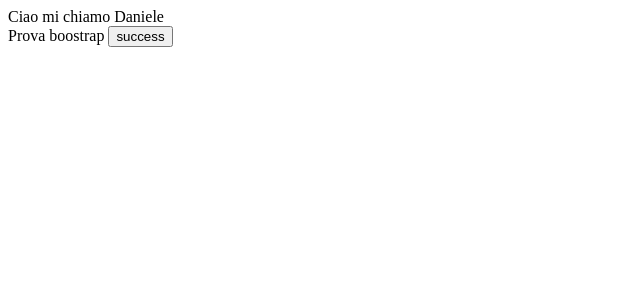
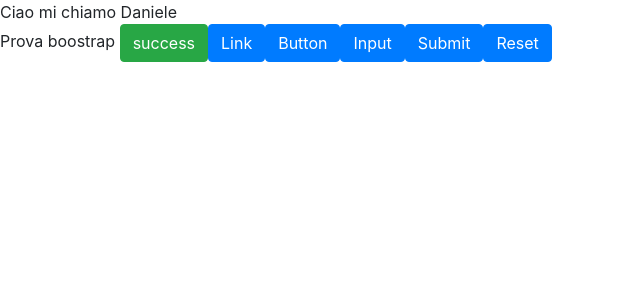
Before and after one commit to DanieleDenitto/SenatoreCappelli, an Angular app: page / in a window 1280 px wide. Shown: the top 300 px of the page, without its empty margins (0-640 px from the left). Built offline with nearby package versions, Linux system fonts and the light colour scheme.

Commit message:
Installazione effettiva boostrap(import nel style.css)

```diff
--- a/angular.json
+++ b/angular.json
@@ -23,10 +23,11 @@
               "src/favicon.ico",
               "src/assets"
             ],
-            "styles": [
+            "styles": ["./node_modules/bootstrap/dist/css/bootstrap.css",
               "src/styles.css"
             ],
-            "scripts": []
+            "scripts": ["./node_modules/jquery/dist/jquery.js",
+              "./node_modules/bootstrap/dist/js/bootstrap.js" ]
           },
           "configurations": {
             "production": {
@@ -87,11 +88,10 @@
               "src/favicon.ico",
               "src/assets"
             ],
-            "styles": ["./node_modules/bootstrap/dist/css/bootstrap.css",
+            "styles": [
               "src/styles.css"
             ],
-            "scripts": ["./node_modules/jquery/dist/jquery.js",
-              "./node_modules/bootstrap/dist/js/bootstrap.js"]
+            "scripts": []
           }
         },
         "lint": {
--- a/src/app/app.component.html
+++ b/src/app/app.component.html
@@ -2,3 +2,8 @@ Ciao mi chiamo Daniele
 <br>
 Prova boostrap
 <button type="button" class="btn btn-success">success</button>
+<a class="btn btn-primary" href="#" role="button">Link</a>
+<button class="btn btn-primary" type="submit">Button</button>
+<input class="btn btn-primary" type="button" value="Input">
+<input class="btn btn-primary" type="submit" value="Submit">
+<input class="btn btn-primary" type="reset" value="Reset">
--- a/src/app/app.module.ts
+++ b/src/app/app.module.ts
@@ -3,6 +3,7 @@ import { NgModule } from '@angular/core';
 
 import { AppRoutingModule } from './app-routing.module';
 import { AppComponent } from './app.component';
+
 
 @NgModule({
   declarations: [
--- a/src/index.html
+++ b/src/index.html
@@ -6,8 +6,11 @@
   <base href="/">
   <meta name="viewport" content="width=device-width, initial-scale=1">
   <link rel="icon" type="image/x-icon" href="favicon.ico">
+  <link rel="stylesheet" href="../node_modules/bootstrap/dist/css/bootstrap.css">
 </head>
 <body>
   <app-root></app-root>
+  <script src="../node_modules/jquery/dist/jquery.js"></script>
+  <script src="../node_modules/bootstrap/dist/js/bootstrap.js"></script>
 </body>
 </html>
--- a/src/styles.css
+++ b/src/styles.css
@@ -1 +1,2 @@
 /* You can add global styles to this file, and also import other style files */
+@import "~bootstrap/dist/css/bootstrap.css"
```
